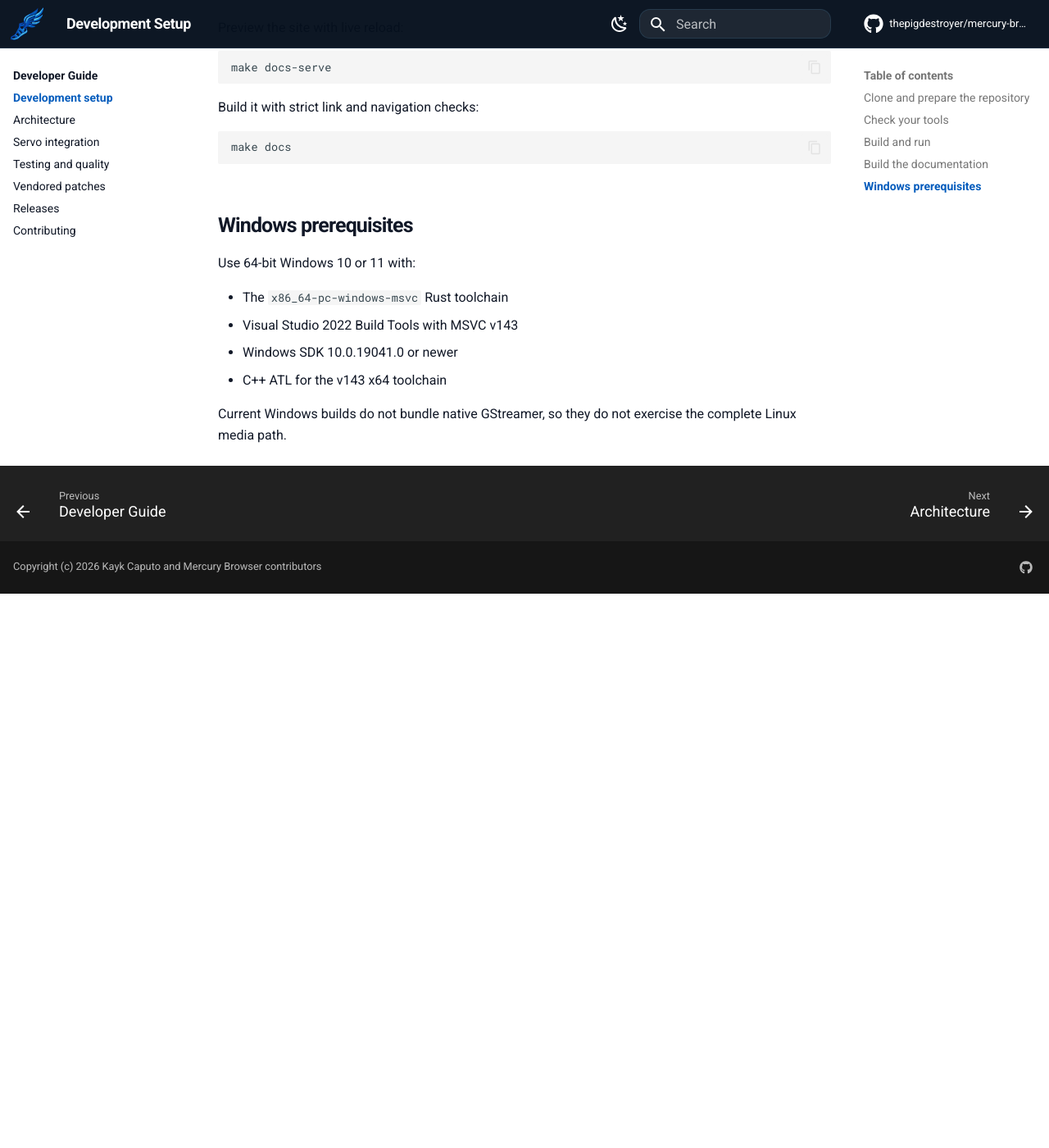
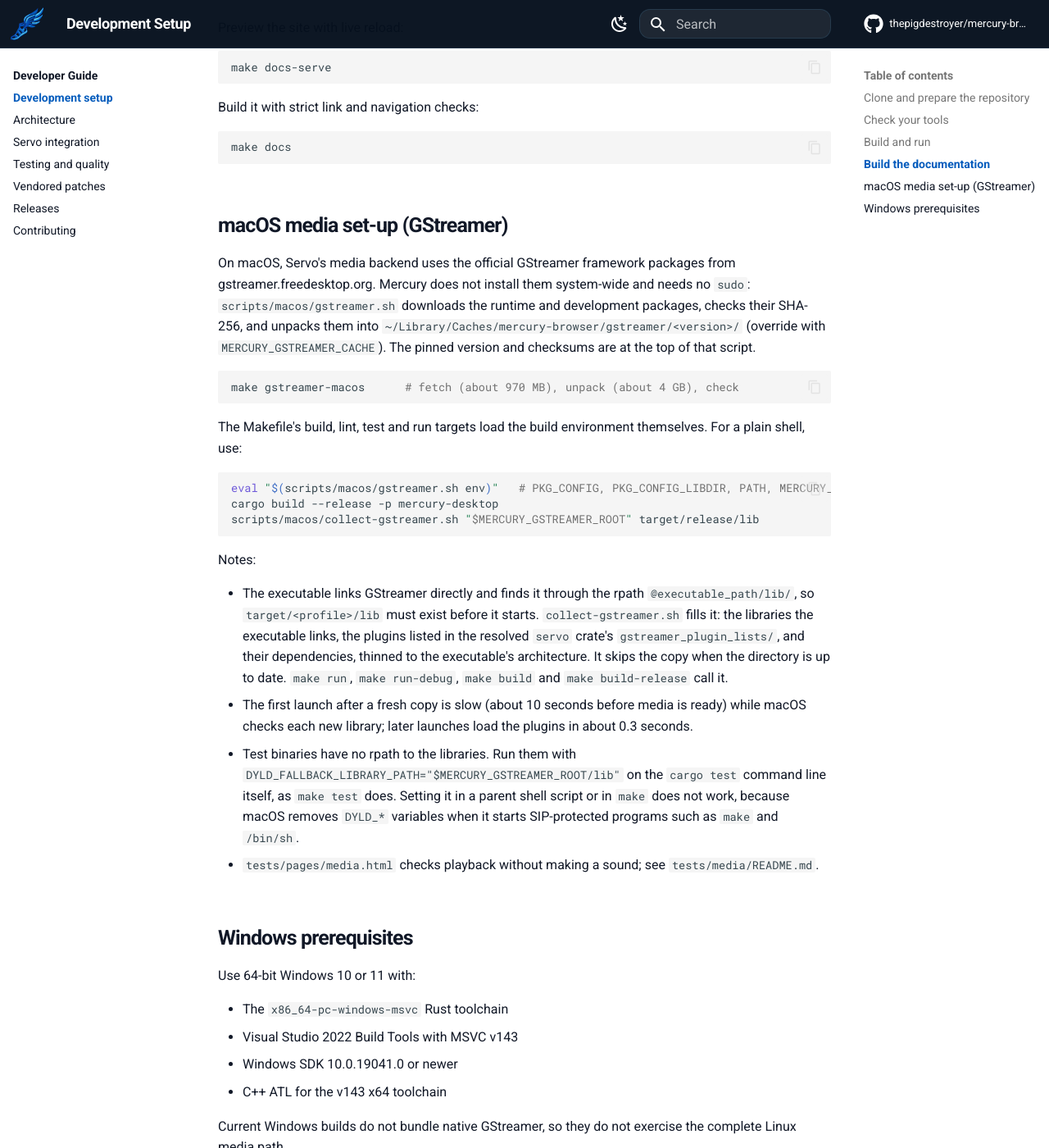
Before and after one commit to KaykCaputo/hermes-browser, an MkDocs documentation site: the page built from docs/developer-guide/setup.md, in a window 1280 px wide and 1400 px high, scrolled down 1615 px. Shown: the whole window at 82% size. Built offline with MkDocs 1.6.1 and Material for MkDocs 9.7.7, drawn with Linux system fonts in a browser that asks for light colours; comment, search, counter and statistics services are not loaded; before the commit the page ends 2339 px from its top, so only the background shows below that.

Commit message:
docs: describe media set-up on macOS

````diff
--- a/docs/developer-guide/setup.md
+++ b/docs/developer-guide/setup.md
@@ -1,6 +1,6 @@
 ---
 title: Development Setup
-description: Prepare a local Mercury Browser development environment on Linux or Windows.
+description: Prepare a local Mercury Browser development environment on Linux, macOS or Windows.
 ---
 
 # Development setup
@@ -83,6 +83,45 @@ Build it with strict link and navigation checks:
 make docs
 ```
 
+## macOS media set-up (GStreamer)
+
+On macOS, Servo's media backend uses the official GStreamer framework packages from
+gstreamer.freedesktop.org. Mercury does not install them system-wide and needs no `sudo`:
+`scripts/macos/gstreamer.sh` downloads the runtime and development packages, checks their
+SHA-256, and unpacks them into `~/Library/Caches/mercury-browser/gstreamer/<version>/`
+(override with `MERCURY_GSTREAMER_CACHE`). The pinned version and checksums are at the top of
+that script.
+
+```bash
+make gstreamer-macos      # fetch (about 970 MB), unpack (about 4 GB), check
+```
+
+The Makefile's build, lint, test and run targets load the build environment themselves. For a
+plain shell, use:
+
+```bash
+eval "$(scripts/macos/gstreamer.sh env)"   # PKG_CONFIG, PKG_CONFIG_LIBDIR, PATH, MERCURY_GSTREAMER_ROOT
+cargo build --release -p mercury-desktop
+scripts/macos/collect-gstreamer.sh "$MERCURY_GSTREAMER_ROOT" target/release/lib
+```
+
+Notes:
+
+- The executable links GStreamer directly and finds it through the rpath
+  `@executable_path/lib/`, so `target/<profile>/lib` must exist before it starts.
+  `collect-gstreamer.sh` fills it: the libraries the executable links, the plugins listed in the
+  resolved `servo` crate's `gstreamer_plugin_lists/`, and their dependencies, thinned to the
+  executable's architecture. It skips the copy when the directory is up to date. `make run`,
+  `make run-debug`, `make build` and `make build-release` call it.
+- The first launch after a fresh copy is slow (about 10 seconds before media is ready) while
+  macOS checks each new library; later launches load the plugins in about 0.3 seconds.
+- Test binaries have no rpath to the libraries. Run them with
+  `DYLD_FALLBACK_LIBRARY_PATH="$MERCURY_GSTREAMER_ROOT/lib"` on the `cargo test` command line
+  itself, as `make test` does. Setting it in a parent shell script or in `make` does not work,
+  because macOS removes `DYLD_*` variables when it starts SIP-protected programs such as `make`
+  and `/bin/sh`.
+- `tests/pages/media.html` checks playback without making a sound; see `tests/media/README.md`.
+
 ## Windows prerequisites
 
 Use 64-bit Windows 10 or 11 with:
````
Also changed, not shown: docs/user-guide/media.md (+24 -1 lines).
